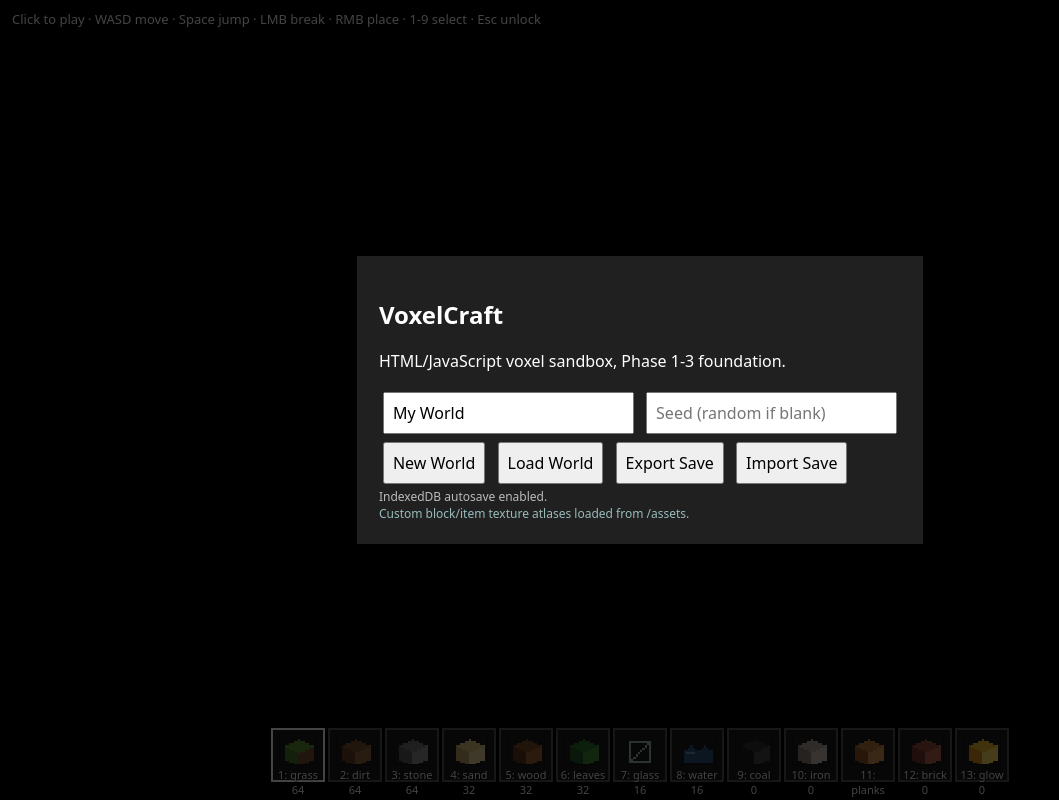
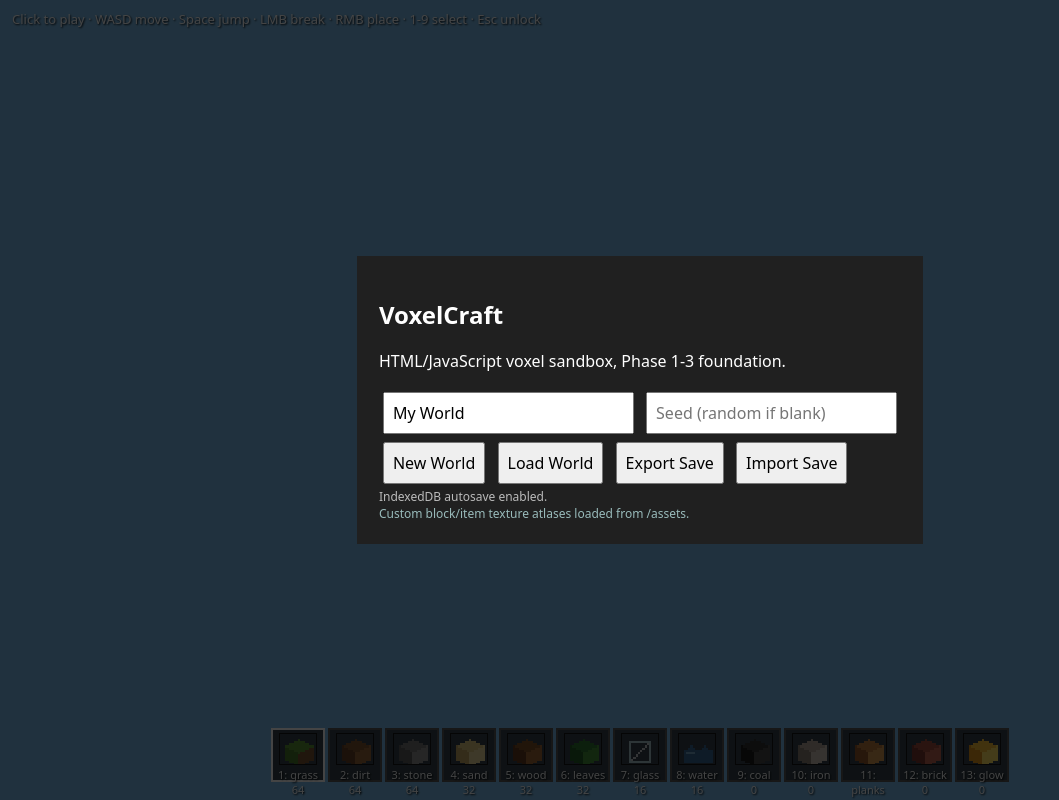
Before and after one commit to BorgorNinja/voxelcraft-main, a plain HTML site: page minecraft-clone/index.html in a window 1280 px wide. Shown: the whole page, without its empty margins (0-1059 px from the left). Drawn offline with nearby package versions, Linux system fonts and the light colour scheme.

Commit message:
Fix black/blank screen: define missing animate() render loop
init() called animate() at the end of setup, but no function or variable
named animate existed anywhere in the file. This threw a ReferenceError
synchronously inside init(), immediately after the renderer/scene/camera/
event listeners were created — so renderer.render() was never called, on
load or after New World/Load World. The canvas stayed unpainted (black)
indefinitely.

Added animate(): requestAnimationFrame loop computing clamped dt from
performance.now(), calling update(dt) then renderer.render(scene,camera).

Verified: full-file grep confirmed no prior definition; extracted and
syntax-checked the module script (node --check); cross-referenced every
function call in the script against declared functions — no other missing
definitions found.

```diff
--- a/minecraft-clone/index.html
+++ b/minecraft-clone/index.html
@@ -137,6 +137,19 @@ function init(){
   renderHotbar(); animate();
 }
 function resize(){camera.aspect=innerWidth/innerHeight;camera.updateProjectionMatrix();renderer.setSize(innerWidth,innerHeight)}
+// FIX: init() called animate() but no such function existed anywhere in this
+// file, so the render loop never started (ReferenceError thrown inside
+// init(), swallowing the rest of that call). renderer.render() was never
+// invoked, leaving the canvas permanently unpainted (black) both on initial
+// load and after "New World"/"Load World". This is the render loop.
+function animate(){
+  requestAnimationFrame(animate);
+  const now=performance.now();
+  const dt=Math.min(.1,(now-last)/1000);
+  last=now;
+  update(dt);
+  renderer.render(scene,camera);
+}
 // ---------------------------------------------------------------------------
 // TEXTURE ATLAS — currently loaded: block_atlas.png (13 blocks) + item_atlas.png
 // (13 items), mapped via manifestBlocks below and assets/texture_manifest.json.
```
